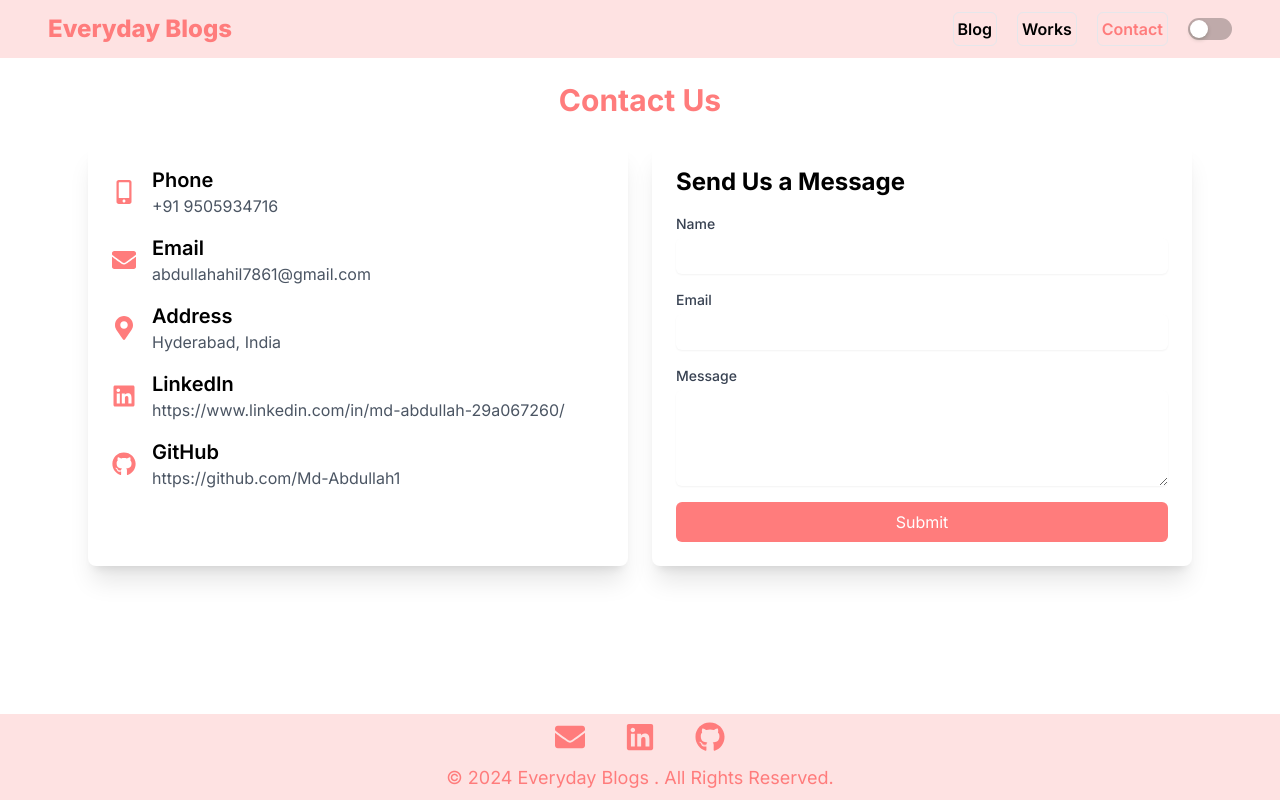
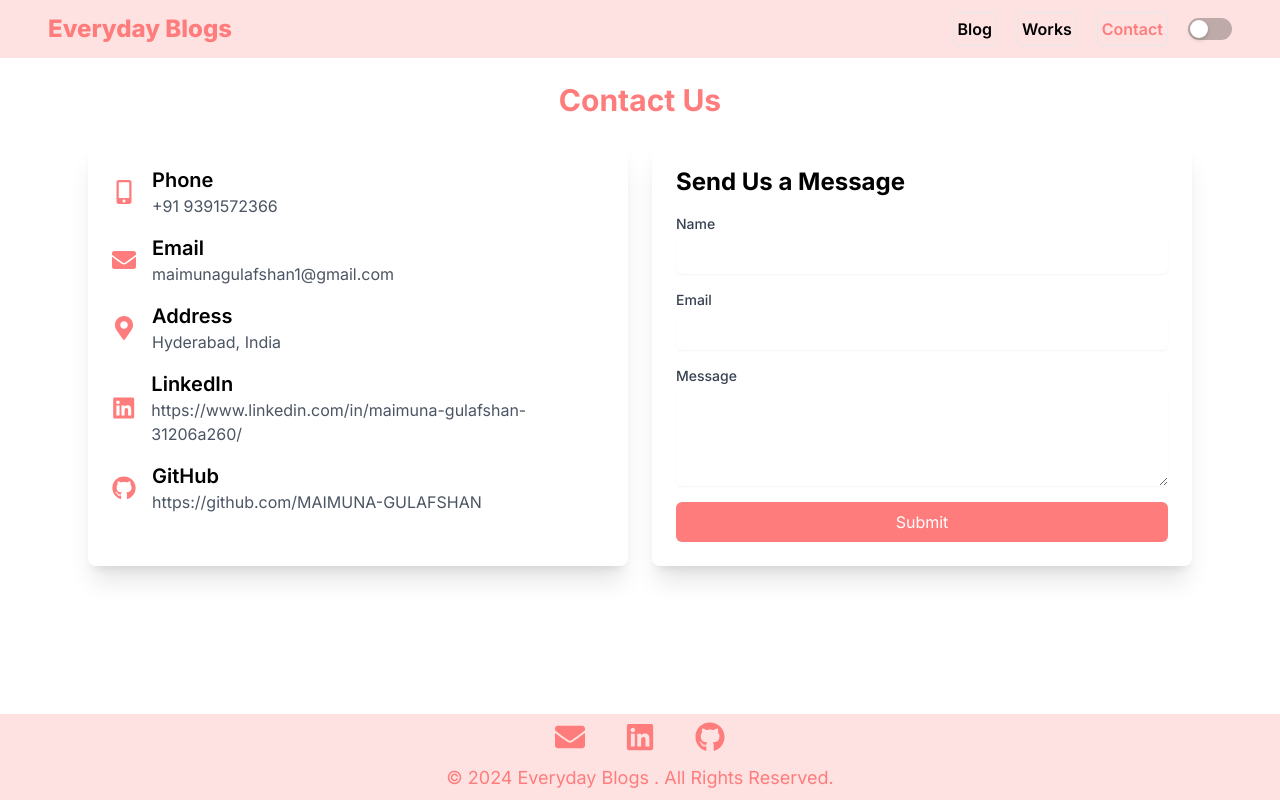
Before and after one commit to MAIMUNA-GULAFSHAN/Blogs-website, a Next.js app: page /contact in a window 1280 px wide. Built offline with nearby package versions, Linux system fonts and the light colour scheme.

Commit message:
blogs website

```diff
--- a/src/app/page.js
+++ b/src/app/page.js
@@ -56,7 +56,8 @@ console.log('blogs',blogs)
 useEffect(() => {
   if (searchQuery) {
     const filtered = blogs.filter(blog =>
-      blog.title.toLowerCase().includes(searchQuery.toLowerCase())
+      blog.title.toLowerCase().includes(searchQuery.toLowerCase()) ||
+      blog.author.toLowerCase().includes(searchQuery.toLowerCase())
     );
     setFilteredBlogs(filtered);
   } else {
--- a/src/components/Contact.jsx
+++ b/src/components/Contact.jsx
@@ -45,14 +45,14 @@ const Contact = ({darkTheme}) => {
               <FaMobileAlt className="text-2xl text-[#FF7C7C] mr-4" />
               <div>
                 <h2 className="text-xl font-semibold">Phone</h2>
-                <p className="text-gray-600">+91 9505934716</p>
+                <p className="text-gray-600">+91 9391572366</p>
               </div>
             </div>
             <div className="flex items-center mb-4">
               <FaEnvelope className="text-2xl text-[#FF7C7C] mr-4" />
               <div>
                 <h2 className="text-xl font-semibold">Email</h2>
-                <p className="text-gray-600">abdullahahil7861@gmail.com</p>
+                <p className="text-gray-600">maimunagulafshan1@gmail.com</p>
               </div>
             </div>
             <div className="flex items-center mb-4">
@@ -67,12 +67,12 @@ const Contact = ({darkTheme}) => {
               <div>
                 <h2 className="text-xl font-semibold">LinkedIn</h2>
                 <a
-                  href="https://www.linkedin.com/in/md-abdullah-29a067260/"
+                  href="https://www.linkedin.com/in/maimuna-gulafshan-31206a260/"
                   className="text-gray-600"
                   target="_blank"
                   rel="noopener noreferrer"
                 >
-                  https://www.linkedin.com/in/md-abdullah-29a067260/
+                 https://www.linkedin.com/in/maimuna-gulafshan-31206a260/
                 </a>
               </div>
             </div>
@@ -81,12 +81,12 @@ const Contact = ({darkTheme}) => {
               <div>
                 <h2 className="text-xl font-semibold">GitHub</h2>
                 <a
-                  href="https://github.com/Md-Abdullah1"
+                  href="https://github.com/MAIMUNA-GULAFSHAN"
                   className="text-gray-600"
                   target="_blank"
                   rel="noopener noreferrer"
                 >
-                  https://github.com/Md-Abdullah1
+                  https://github.com/MAIMUNA-GULAFSHAN
                 </a>
               </div>
             </div>
--- a/src/components/Footer.jsx
+++ b/src/components/Footer.jsx
@@ -12,7 +12,7 @@ const Footer = ({ darkTheme }) => {
       <div className="flex gap-10">
         <div className="flex items-center ">
         <a
-            href="mailto:abdullahahil7861@gmail.com"
+            href="mailto:maimunagulafshan1@gmail.com"
             className="${darkTheme ? 'text-white' : 'text-[#FF7C7C]'}"
             target="_blank"
             rel="noopener noreferrer"
@@ -23,7 +23,7 @@ const Footer = ({ darkTheme }) => {
 
         <div className="flex items-center ">
           <a
-            href="https://www.linkedin.com/in/md-abdullah-29a067260/"
+            href="https://www.linkedin.com/in/maimuna-gulafshan-31206a260/"
             // className={`${darkTheme ? 'text-white' : 'text-[#FF7C7C]'}`}
             target="_blank"
             rel="noopener noreferrer"
@@ -33,7 +33,7 @@ const Footer = ({ darkTheme }) => {
         </div>
         <div className="flex items-center">
           <a
-            href="https://github.com/Md-Abdullah1"
+            href="https://github.com/MAIMUNA-GULAFSHAN"
             className={`${darkTheme ? 'text-white' : 'text-[#FF7C7C]'}`}
             target="_blank"
             rel="noopener noreferrer"
--- a/src/components/Projects.jsx
+++ b/src/components/Projects.jsx
@@ -4,39 +4,23 @@ import { motion } from "framer-motion";
 const Projects = ({darkTheme}) => {
   const projectsData = [
     {
-      title: "CloudNote",
+      title: "ECOMMERCE APPLICATION ",
       description:
-        "CloudNote is a secure and convenient online note-taking application that allows you to create, organize, and access your notes from anywhere, anytime. It offers features like rich text editing for formatting notes, cloud storage for accessibility across devices. Empower your productivity and streamline your note-taking with CloudNote!",
-        technologies:['React ',' React-Router ' ,' Node ',' Express ','Mongodb'],
-      githubUrl: "https://github.com/Md-Abdullah1/CloudNote",
+        "In the e-commerce project, I’ve excelled in API integration, My contributions include implementing ’Add to Cart’ and ’Save for Later’ and many features, enhancing user experience and boosting conversions. Additionally, I’ve refined the UI for intuitive navigation and played a key role in optimizing inventory insights into various technologies used and their advantages in development, enhancing my understanding of diverse tech stack",
+      githubUrl: "https://admin.promodeagro.com/app/inventory",
     },
     {
-      title: "NIDS using ML and DL with MERN Stack",
+      title: "WAREHOUSE MANAGEMENT (INVENTORY) APPLICATION",
       description:
         "This innovative Network Intrusion Detection System (NIDS) leverages the power of Machine Learning (ML) and Deep Learning (DL) for advanced threat detection. Built with the MERN stack (MongoDB, Express.js, React.js, Node.js), it provides real-time threat analysis by continuously monitoring network traffic for suspicious activity. NIDS utilizes trained ML and DL models to identify patterns and anomalies indicative of attacks. Additionally, it allows for customizable alerts to receive real-time notifications of potential threats and offers optional scalability to handle large volumes of network traffic. Enhance network security and proactively mitigate attacks with this robust NIDS solution.",
-        technologies:['Machine Learning ', ' Deep learning ', ' Mongodb ', ' Node ' , ' Express ' , ' Ejs ',' Flask '],
-      githubUrl: "https://github.com/Md-Abdullah1/Network-Intrusion-Detection-System",
+      githubUrl: "https://inventory.promodeagro.com/app/inventory",
     },
     {
       title: "HRMS: Employee Management System",
       description:
         "This comprehensive HR Management System (HRMS) streamlines employee management processes. It facilitates efficient new employee recruitment and onboarding, stores and manages employee information (contact details, payroll, performance reviews),  integrates with time clocks or attendance management systems (optional), and streamlines payroll calculations and generates reports (optional). Optimize your HR processes, improve employee experience, and gain valuable insights with this user-friendly HRMS.",
-        technologies:[' Nextjs ',' Redux Toolkit', ' axios ', ' TTailwind '],
-      githubUrl: "https://github.com/Md-Abdullah1/appkube-hrms-ui",
+      githubUrl: "https://hrms.synectiks.net/",
     },
-    {
-      title: "POS: Point-of-Sale System for Tablets",
-      description:
-        "This mobile POS (Point-of-Sale) system designed for tablets is ideal for managing sales in restaurants, cafes, and retail stores. It offers user-friendly features like adding, editing, and managing product inventory with ease, efficient and accurate sales processing through barcode scanning, support for various payment methods (cash, credit cards, mobile wallets), detailed sales data and customer purchase reports, and optional offline mode to maintain functionality even without an internet connection. Boost your sales efficiency and enhance customer experience with this versatile POS system.It is Under Development and is developed using React-Native",
-        technologies:[ ' React-Native ',' Redux toolkit ', ' axios ', ' javascript '],
-      githubUrl: "https://github.com/Md-Abdullah1/promodeagro-pos-app",
-    },
-    {
-        "title": "Todo List ",
-        "description": "A simple and user-friendly todo list application built with React and Tailwind CSS. Features include adding, editing, and deleting tasks. Local storage ensures tasks persist even after browser refresh. The responsive design adapts seamlessly across various screen sizes.",
-        "githubUrl": "https://github.com/Md-Abdullah1/Todo-List",
-        "technologies": [" React ", " Tailwind CSS ", " Local Storage"]
-      }
   ];
   return (
     <motion.div className="w-[80%]  h-fit p-2 mb-24 flex flex-col gap-5">
@@ -60,7 +44,7 @@ const Projects = ({darkTheme}) => {
                 className="inline-block w-fit bg-blue-500 hover:bg-blue-700 text-white font-bold py-2 px-4 rounded"
               >
                 {" "}
-                View on Github
+                Deployed Link
               </a>
             </motion.div>
           );
```
